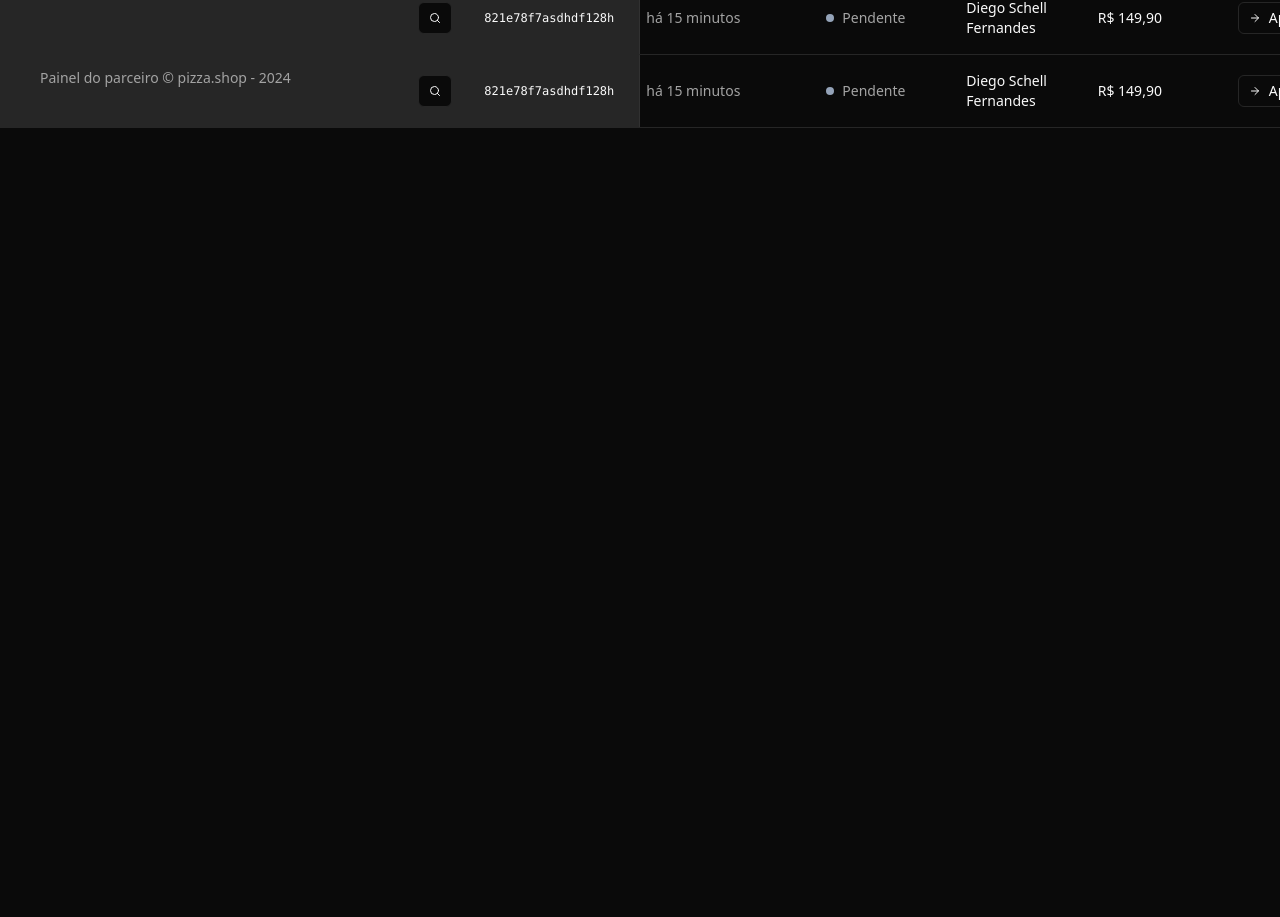
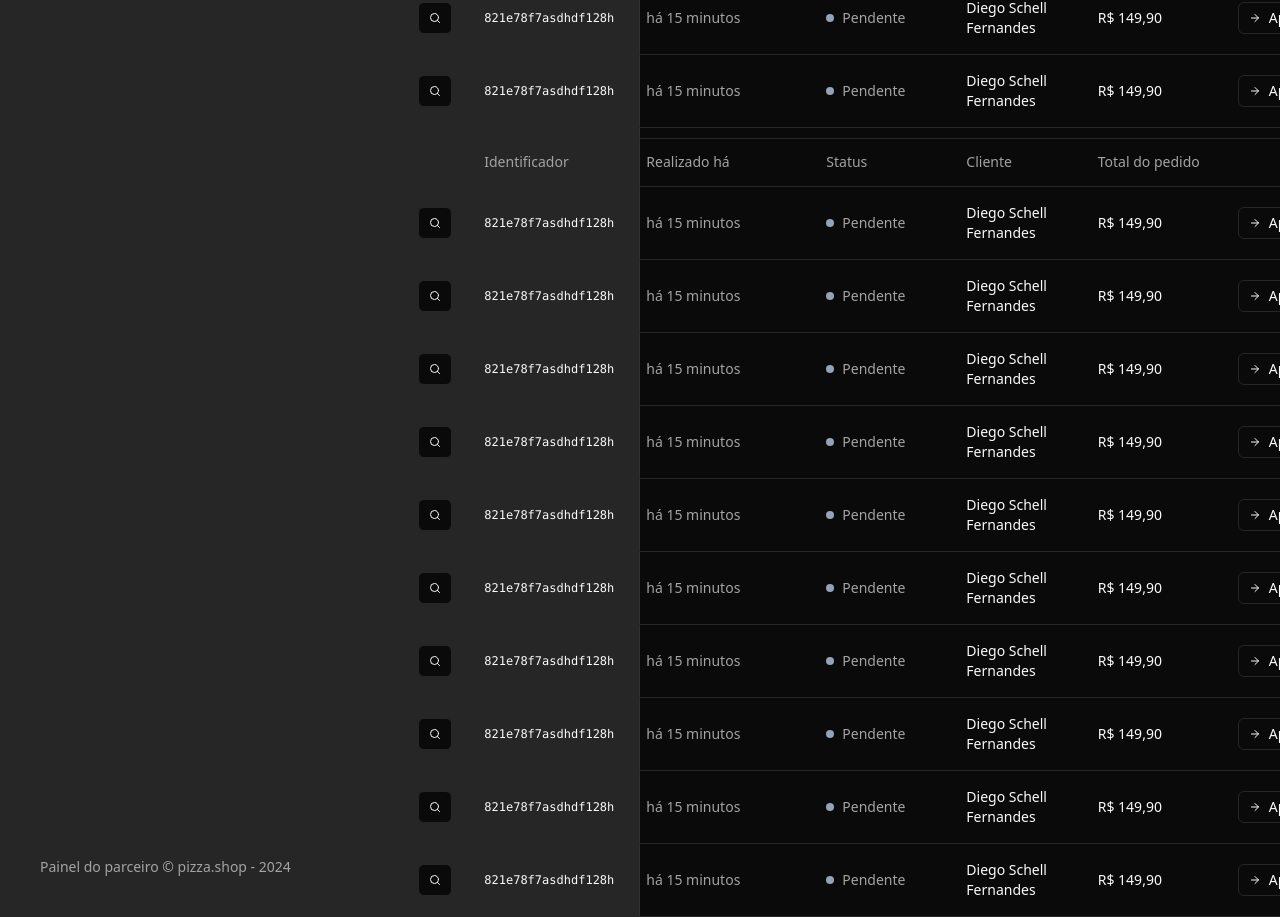
Before and after one commit to andraraujo/pizzashop-web, a React (Vite) app: page /orders in a window 1280 px wide. Shown: the part 730-1647 px from the top of the page. Before the commit the page ends 858 px from the top, so only its background shows below. Built offline with nearby package versions, Linux system fonts and the light colour scheme.

Commit message:
feat: adicionando paginação

```diff
--- /dev/null
+++ b/src/components/pagination.tsx
@@ -0,0 +1,54 @@
+import {
+  ChevronLeft,
+  ChevronRight,
+  ChevronsLeft,
+  ChevronsRight,
+} from "lucide-react";
+
+import { Button } from "./ui/button";
+
+interface PaginationProps {
+  pageIndex: number;
+  totalCount: number;
+  perPage: number;
+}
+
+export function Pagination({
+  pageIndex,
+  perPage,
+  totalCount,
+}: PaginationProps) {
+  const pages = Math.ceil(totalCount / perPage) || 1;
+
+  return (
+    <div className="flex items-center justify-between">
+      <span className="text-sm text-muted-foreground">
+        Total de {totalCount} item(s)
+      </span>
+
+      <div className="flex items-center gap-6 lg:gap-8">
+        <div className="text-sm font-medium">
+          Página {pageIndex + 1} de {pages}
+        </div>
+        <div className="flex items-center gap-2">
+          <Button variant="outline" className="h-8 w-8 p-0">
+            <ChevronsLeft className="h-4 w-4" />
+            <span className="sr-only">Primeira página</span>
+          </Button>
+          <Button variant="outline" className="h-8 w-8 p-0">
+            <ChevronLeft className="h-4 w-4" />
+            <span className="sr-only">Página anterior</span>
+          </Button>
+          <Button variant="outline" className="h-8 w-8 p-0">
+            <ChevronRight className="h-4 w-4" />
+            <span className="sr-only">Próxima página</span>
+          </Button>
+          <Button variant="outline" className="h-8 w-8 p-0">
+            <ChevronsRight className="h-4 w-4" />
+            <span className="sr-only">Última página</span>
+          </Button>
+        </div>
+      </div>
+    </div>
+  );
+}
--- a/src/pages/app/orders/orders.tsx
+++ b/src/pages/app/orders/orders.tsx
@@ -43,6 +43,28 @@ export function Orders() {
             </TableBody>
           </Table>
         </div>
+
+        <div className="rounded-md border">
+          <Table>
+            <TableHeader>
+              <TableRow>
+                <TableHead className="w-[64px]"></TableHead>
+                <TableHead className="w-[140px]">Identificador</TableHead>
+                <TableHead className="w-[180px]">Realizado há</TableHead>
+                <TableHead className="w-[140px]">Status</TableHead>
+                <TableHead>Cliente</TableHead>
+                <TableHead className="w-[140px]">Total do pedido</TableHead>
+                <TableHead className="w-[164px]"></TableHead>
+                <TableHead className="w-[132px]"></TableHead>
+              </TableRow>
+            </TableHeader>
+            <TableBody>
+              {Array.from({ length: 10 }).map((_, i) => {
+                return <OrderTableRow key={i} />;
+              })}
+            </TableBody>
+          </Table>
+        </div>
       </div>
     </>
   );
```
